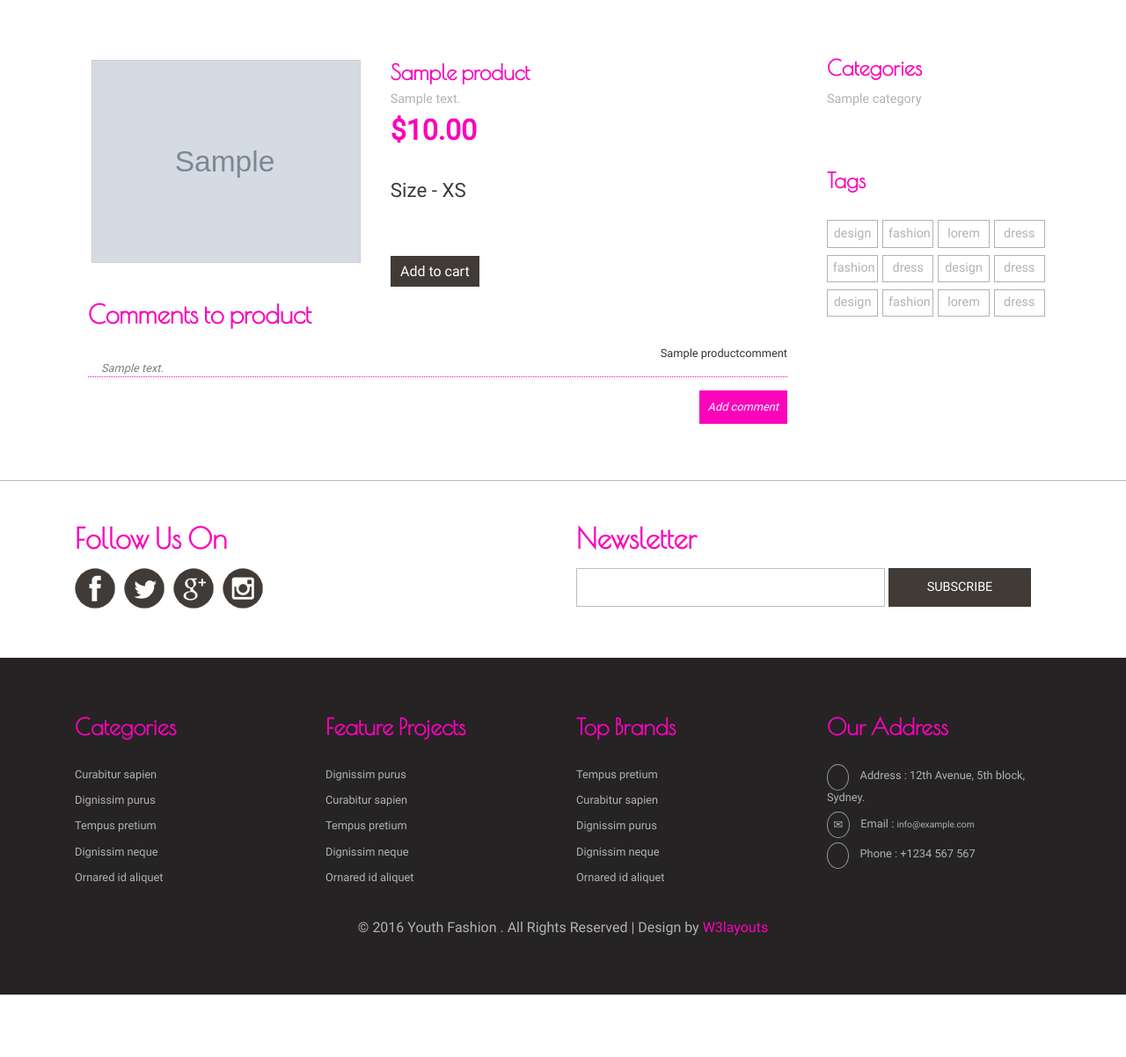
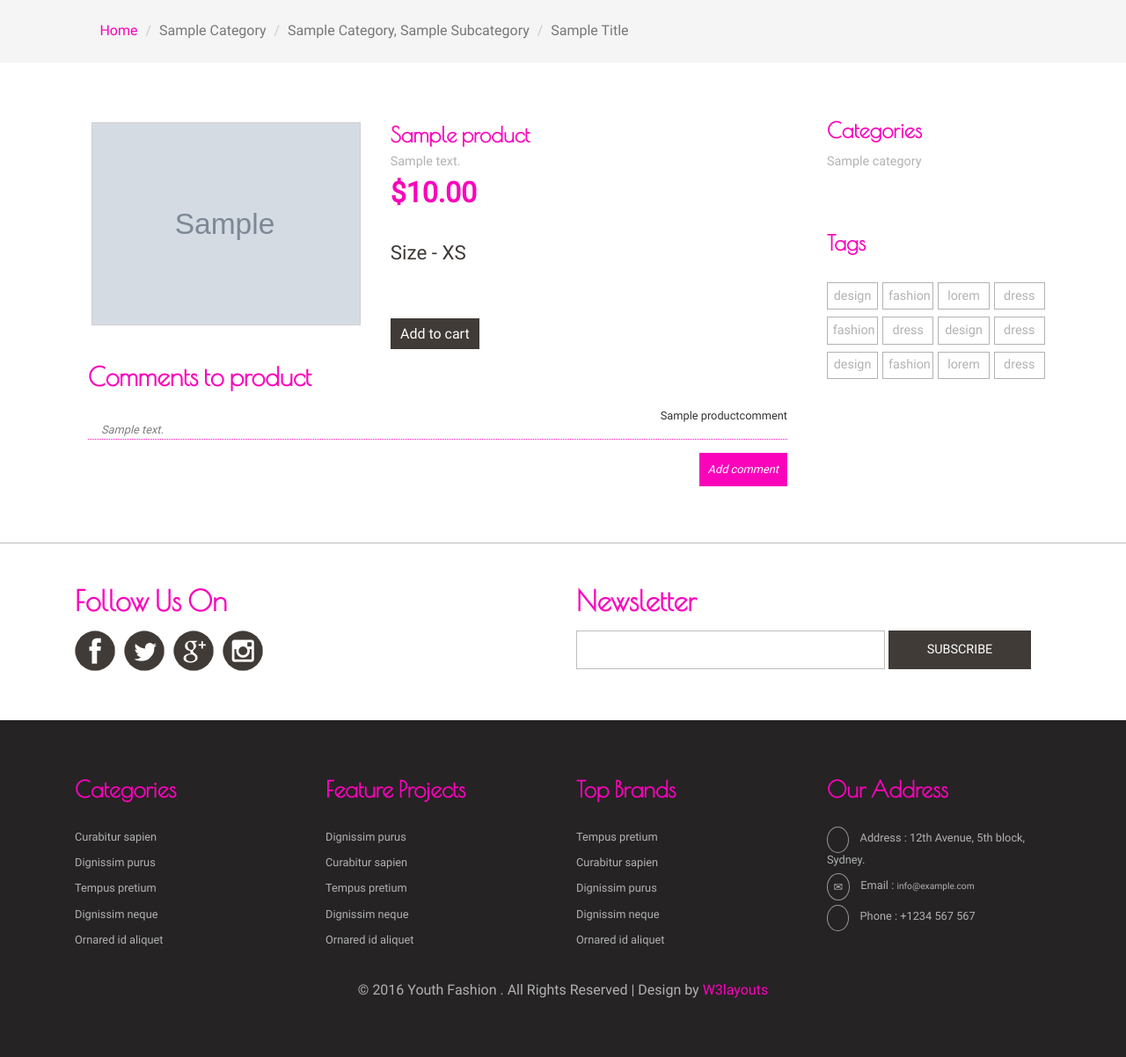
Before and after one commit to EugeneArt/shop_django, a Django app: template shop/templates/products/product.html in a window 1280 px wide. Shown: the part 140-1342 px from the top of the page at 88% size. Before the commit the page ends 1271 px from the top, so only its background shows below. Run offline with Django 3.2, Linux system fonts and the light colour scheme; tables that the repository leaves empty hold one stand-in row (values such as "Sample post"); the template is opened without the code that fills it: values that come from a table or form of the project are taken from there, most other values are stand-ins (such as "Sample title", 1, 10 or a date in 2020); grey boxes marked "Sample" are stand-in pictures; some libraries are stand-ins or nearby versions; some web fonts are replaced.

Commit message:
fix breadcrumbs and fix url path to product in home page

```diff
--- a/shop/products/urls.py
+++ b/shop/products/urls.py
@@ -3,7 +3,7 @@ from products.views import ProductList, ProductDetail, CategoryProductList, Subc
 
 
 urlpatterns = [
-    url(r'^product/(?P<pk>\w+)/$', ProductDetail.as_view(), name='product'),
+    url(r'^products/(?P<product_category>\w+)/(?P<product_subcategory>\w+)/(?P<pk>\w+)/$', ProductDetail.as_view(), name='product'),
     url(r'^products/$', ProductList.as_view(), name='products'),
     url(r'^products/(?P<product_category>\w+)/$', CategoryProductList.as_view(), name='products_category'),
     url(r'^products/(?P<product_category>\w+)/(?P<product_subcategory>\w+)/$', SubcategoryProductList.as_view(), name='products_subcategory'),
--- a/shop/templates/products/product.html
+++ b/shop/templates/products/product.html
@@ -1,4 +1,28 @@
 {% extends 'products/base_product.html' %}
+
+{% block breadcrumbs %}
+    <div class="breadcrumbs">
+		<div class="container">
+			<ol class="breadcrumb breadcrumb1 animated wow slideInLeft animated" data-wow-delay=".5s" style="visibility: visible; animation-delay: 0.5s; animation-name: slideInLeft;">
+                <li>
+                    <a href="{% url 'home' %}">
+                        <span class="glyphicon glyphicon-home" aria-hidden="true"></span>Home
+                    </a>
+                </li>
+
+                {% if category %}
+                     <li class="active">{{ category |title }}</li>
+                {% endif %}
+
+                {% if subcategory %}
+                     <li class="active">{{ subcategory |title }}</li>
+                {% endif %}
+
+                <li class="active">{{ title |title }}</li>
+			</ol>
+		</div>
+    </div>
+{% endblock %}
 
 {% block content %}
     <div class="single">
--- a/shop/templates/products/products.html
+++ b/shop/templates/products/products.html
@@ -34,7 +34,7 @@
                     {% for product_item in products %}
                         <div class="col-md-4 col-md4">
                             <div class="col-md1 simpleCart_shelfItem">
-                                <a href="{% url 'product' product_item.product.id%}">
+                                <a href="{% url 'product' product_item.product.subcategory.category.category_name product_item.product.subcategory.subcategory_name product_item.product.id %}">
                                     <img class="img-responsive" src="{{product_item.thumbnail.url}}" alt="" />
                                 </a>
                                 <h3><a href="">{{product_item.product.name}}</a></h3>
```
Also changed, not shown: shop/products/views.py (+13 -13 lines), shop/templates/landing/home.html (+4 -4 lines).
